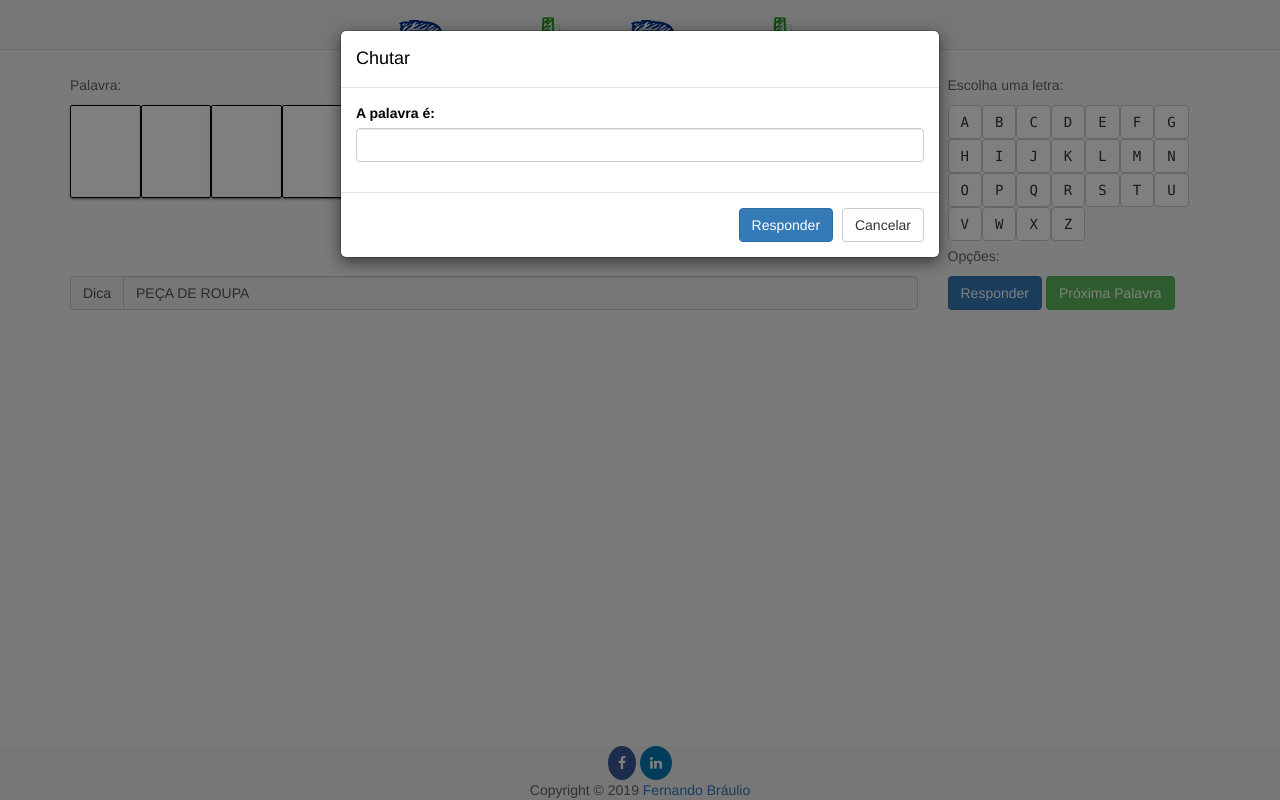
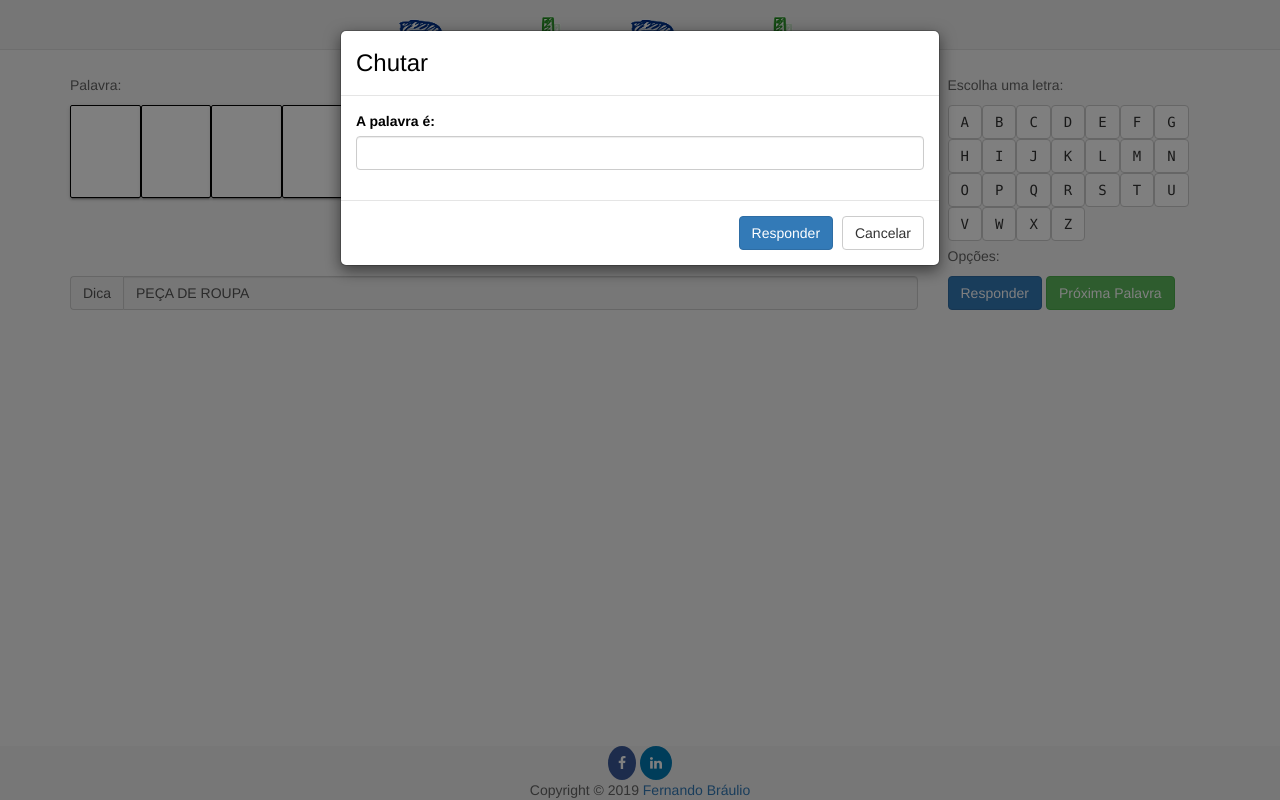
Before and after one commit to Fernando-Braulio/rodaroda.com, a website: page index.html in a window 1280 px wide. Both pictures are taken after a click on the button "Responder". Drawn offline with Linux system fonts and the light colour scheme; no server answers.

Commit message:
Atulizações head

```diff
--- a/index.html
+++ b/index.html
@@ -20,7 +20,7 @@
 		<meta charset="utf-8">
 		<meta http-equiv="X-UA-Compatible" content="IE=edge">
 		<meta name="viewport" content="width=device-width, initial-scale=1.0, maximum-scale=1.0, user-scalable=1" />
-		<meta name="description" content="Jogo Roda a Roda Jequiti do Silvio Santos">
+		<meta name="description" content="Jogue o famoso Roda a Roda Jequiti do Silvio Santos, um jogo online grátis. Divirta-se adivinhando palavras.">
 		<meta name="author" content="Fernando Bráulio">
 		<meta name="keywords" content="silvio santos, roda a roda, roda a roda silvio santos, roda a roda jequiti, jogo roda roda, caça palavras">
 		<meta name="mobile-web-app-capable" content="yes">
@@ -28,9 +28,6 @@
 		<meta name="apple-mobile-web-app-status-bar-style" content="black-translucent" />
 		<meta name="apple-mobile-web-app-title" content="Roda a Roda">
 		<meta name="robots" content="index, follow">
-
-		<meta name="msapplication-TileColor" content="#369bd7">
-		<meta name="theme-color" content="#369bd7">
 
 		<link rel="shortcut icon" type="image/x-icon" href="./img/favicon.ico">
 		<link rel="stylesheet" href="https://cdnjs.cloudflare.com/ajax/libs/font-awesome/4.7.0/css/font-awesome.min.css">
@@ -136,7 +133,7 @@
 				<div class="modal-dialog" role="document">
 					<div class="modal-content">
 						<div class="modal-header">
-							<h4 class="modal-title" id="modal-change-location-label">Chutar</h4>
+							<h3 class="modal-title" id="modal-change-location-label">Chutar</h3>
 						</div>
 						<div class="modal-body">
 							<div class="form-group">
```
